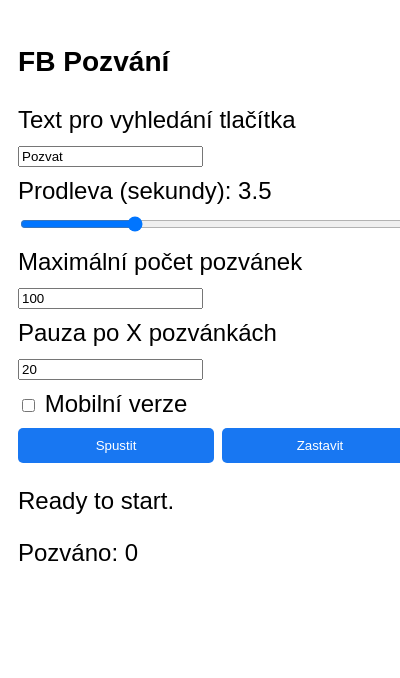
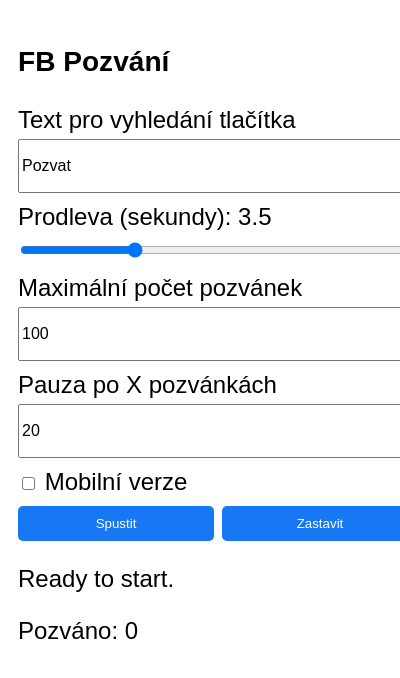
Before and after one commit to mathew8e/inviter, a browser extension: page popup.html in a window 400 px wide. Shown: the top 678 px of the page. Drawn offline with Linux system fonts and the light colour scheme.

Commit message:
text size fix

```diff
--- a/popup.html
+++ b/popup.html
@@ -8,8 +8,9 @@
             width: 400px;
             padding: 10px;
             font-family: sans-serif;
-            font-size: 24px;
+            font-size: 1.5rem;
         }
+
 
         button {
             width: 100%;
@@ -19,6 +20,7 @@
             color: white;
             border: none;
             border-radius: 5px;
+            font-size: 1.5 rem;
         }
 
         .input-group {
@@ -28,6 +30,13 @@
         label {
             display: block;
             margin-bottom: 5px;
+        }
+
+        input[type="text"],
+        input[type="number"] {
+            height: 3rem;
+            width: 100%;
+            font-size: 1rem;
         }
 
         input[type="range"] {
```
